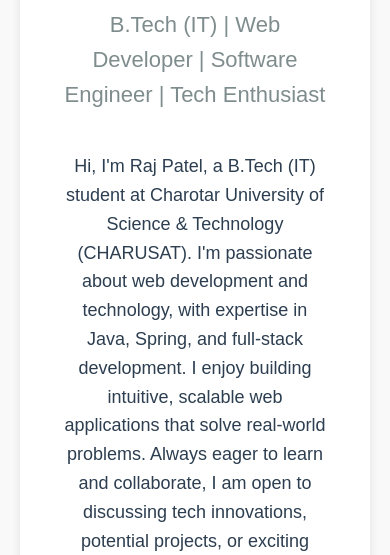
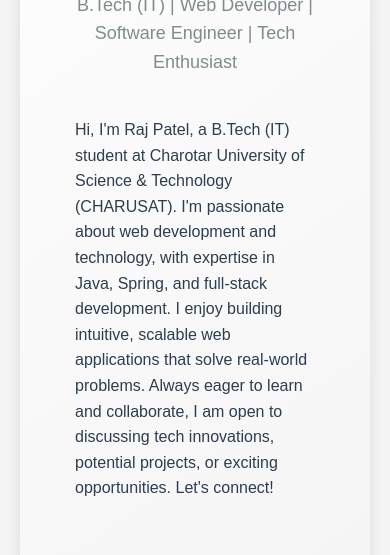
Before and after one commit to Patelraj2512/SocialMedia, a plain HTML site: page index.html in a window 390 px wide. Shown: the part 371-926 px from the top of the page. Drawn offline with Linux system fonts and the light colour scheme.

Commit message:
Update index.html

```diff
--- a/index.html
+++ b/index.html
@@ -18,20 +18,21 @@
 
         body {
             font-family: 'Arial', sans-serif;
-            background-color: #f9f9f9;  /* Light gray background */
+            background-color: #f4f4f4;  /* Soft light gray background */
             color: #333;  /* Dark gray text */
             text-align: center;
             line-height: 1.6;
             padding: 20px;
         }
 
+        /* Container Box Styling */
         .container {
             max-width: 1200px;
             margin: 0 auto;
-            background-color: #ffffff;  /* White background for container */
+            background: linear-gradient(145deg, #ffffff, #f0f0f0);  /* Soft gradient background for the container */
             padding: 40px;
-            border-radius: 8px;  /* Soft rounded corners */
-            box-shadow: 0 4px 10px rgba(0, 0, 0, 0.1);  /* Subtle shadow for card effect */
+            border-radius: 10px;  /* Rounded corners */
+            box-shadow: 0 8px 15px rgba(0, 0, 0, 0.1);  /* Deeper shadow for more contrast */
         }
 
         header {
@@ -84,6 +85,7 @@
             margin-bottom: 40px;
         }
 
+        /* Adjust bio font and paragraph style */
         .bio {
             margin-bottom: 60px;
         }
@@ -93,6 +95,25 @@
             color: #2c3e50;
             max-width: 800px;
             margin: 0 auto 40px;
+            text-align: left;
+            line-height: 1.8;
+        }
+
+        /* Adjust text for smaller screens */
+        @media screen and (max-width: 768px) {
+            .bio-description {
+                font-size: 16px;  /* Smaller font size on mobile */
+                line-height: 1.6;  /* Slightly tighter line height */
+                padding: 0 15px;   /* Add padding to prevent text from touching the edges */
+            }
+
+            h1 {
+                font-size: 40px;  /* Slightly smaller header on mobile */
+            }
+
+            .title {
+                font-size: 18px;  /* Smaller title on mobile */
+            }
         }
 
         .social-links {
@@ -226,13 +247,15 @@
         const fileInput = document.getElementById('file-input');
         const profilePic = document.getElementById('profile-pic');
         const cameraIcon = document.getElementById('camera-icon');
-        const correctPassword = "raj123"; // Set your password here (for demo purposes)
+
+        // Storing the password as a hashed value for better security (though not foolproof)
+        const hashedPassword = "0c4db0cdcd3db973d647dd6d847249c1";  // Hash of "patelraj2512" using MD5
 
         // Check if there is a saved profile picture in localStorage
         window.onload = function() {
             const savedImage = localStorage.getItem('profilePic');
             if (savedImage) {
-                profilePic.src = savedImage; // Set the saved image as profile picture
+                profilePic.src = savedImage;  // Set the saved image as profile picture
             }
         };
 
@@ -241,8 +264,9 @@
             // Prompt user for password before allowing file upload
             let password = prompt("Please enter the password to change the profile picture:");
 
-            // Check if password is correct
-            if (password === correctPassword) {
+            // Hash the input password and compare with stored hash
+            const hashedInputPassword = md5(password);
+            if (hashedInputPassword === hashedPassword) {
                 // Directly trigger file input after password validation
                 fileInput.click();
             } else {
@@ -258,11 +282,16 @@
                 reader.onload = function(event) {
                     const newImageSrc = event.target.result;
                     profilePic.src = newImageSrc;
-                    localStorage.setItem('profilePic', newImageSrc); // Save the image to localStorage
+                    localStorage.setItem('profilePic', newImageSrc);  // Save the image to localStorage
                 };
                 reader.readAsDataURL(file);
             }
         });
+
+        // Simple MD5 hash function (make sure you load an MD5 hashing library if not already included)
+        function md5(string) {
+            return CryptoJS.MD5(string).toString();
+        }
     </script>
 </body>
 </html>
```
